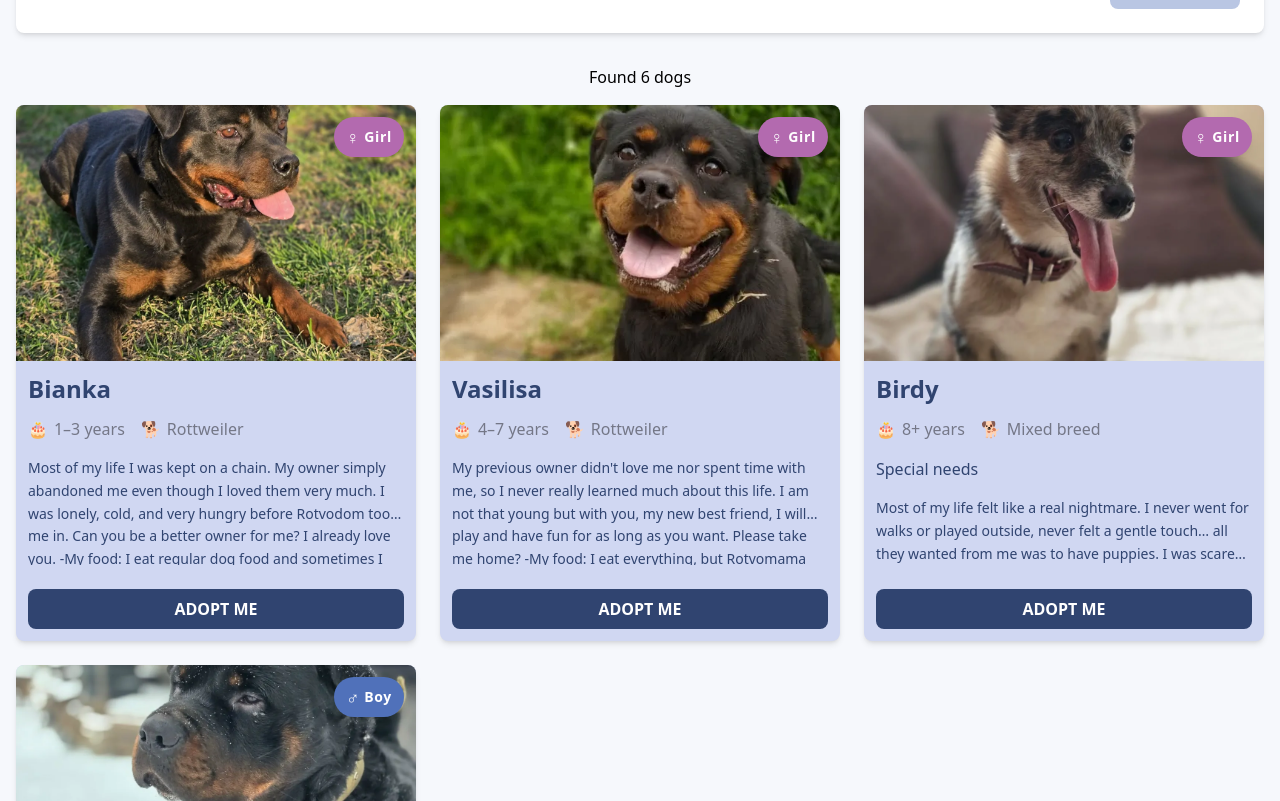
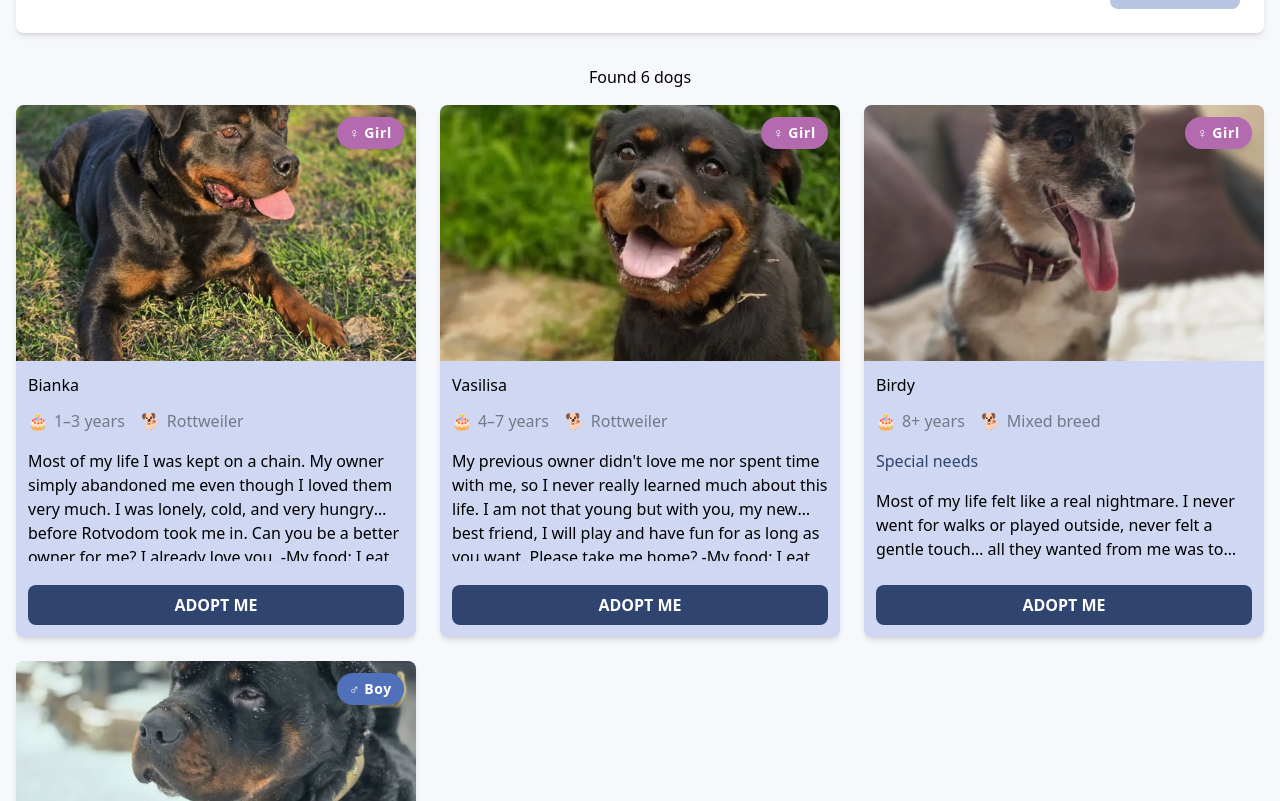
Before and after one commit to bavayra/dog-shelter, a React (Vite) app: page / in a window 1280 px wide. Shown: the part 1179-1980 px from the top of the page. Built offline with nearby package versions, Linux system fonts and the light colour scheme.

Commit message:
style: minor styling corrections for the pet card: used typography classes, corrected sizes , paddings and margins

```diff
--- a/src/features/DogCard.tsx
+++ b/src/features/DogCard.tsx
@@ -54,7 +54,7 @@ const DogCard = memo((dog: Dog) => {
           <div
             className={`absolute top-3 right-3 ${genderBadgeColor} flex items-center gap-1 rounded-full px-3 py-1.5 text-sm font-semibold tracking-wider text-white shadow-lg`}
           >
-            <span className="text-lg">{genderSymbol}</span>
+            <span className="text-sm">{genderSymbol}</span>
             <span>{gender}</span>
           </div>
           {isAdopted && (
@@ -64,8 +64,8 @@ const DogCard = memo((dog: Dog) => {
           )}
         </div>
         <div className="flex flex-1 flex-col p-3">
-          <h3 className="text-primary-700 mb-3 text-2xl font-bold">{name}</h3>
-          <div className="text-md mb-4 flex flex-wrap items-center gap-4 text-neutral-700">
+          <h3 className="typography-h3 mb-3">{name}</h3>
+          <div className="mb-4 flex flex-wrap items-center gap-4 text-base text-neutral-700">
             <span className="flex items-center gap-1.5">
               <span role="img" aria-label="birthday cake">
                 🎂
@@ -80,11 +80,11 @@ const DogCard = memo((dog: Dog) => {
             </span>
           </div>
           {showHealthBadge && (
-            <div className="bg-color-accent-200 text-primary-700 text-md mb-4 inline-flex items-center gap-2 self-start rounded-full p-0 font-medium">
+            <div className="bg-color-accent-200 text-primary-700 mb-4 inline-flex items-center gap-2 self-start rounded-full p-0 text-base font-medium">
               <span>{health}</span>
             </div>
           )}
-          <p className="text-primary-700 mb-6 line-clamp-3 flex-1 text-sm leading-relaxed">
+          <p className="typography-small mb-6 line-clamp-3 flex-1">
             {description}
           </p>
           <Button
```
